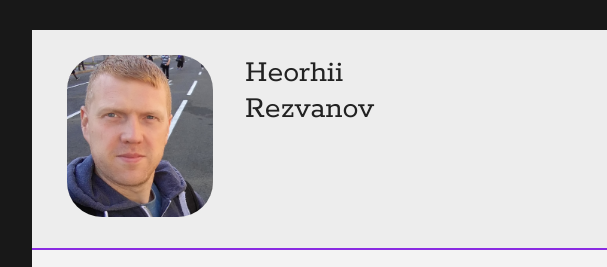
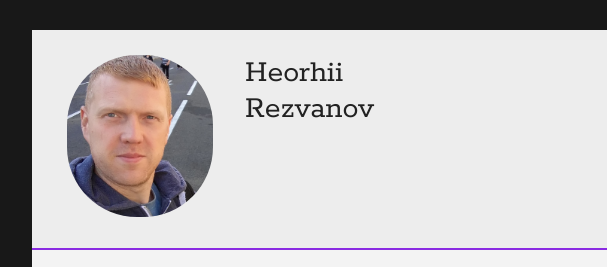
Before and after one commit to georger77/homepage, a plain HTML site: page index.html in a window 1280 px wide. Shown: the top 267 px of the page, 208-815 px from the left. Drawn offline with Linux system fonts and the light colour scheme.

Commit message:
last fix

```diff
--- a/assets/stylesheets/style.css
+++ b/assets/stylesheets/style.css
@@ -62,7 +62,7 @@ html,body,div,span,object,iframe,h1,h2,h3,h4,h5,h6,p,blockquote,pre,abbr,address
         width: 100%;
         height: auto;
         -webkit-border-radius: 50px;
-        border-radius: 35px;
+        border-radius: 70px;
     }
 
     #name {
```
